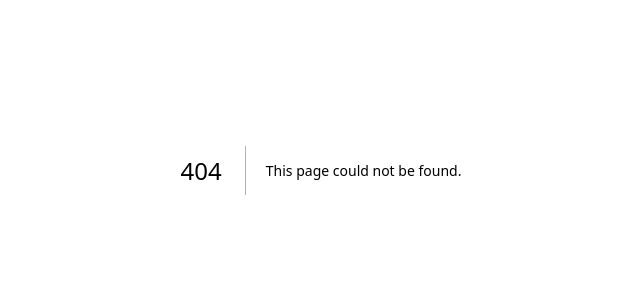
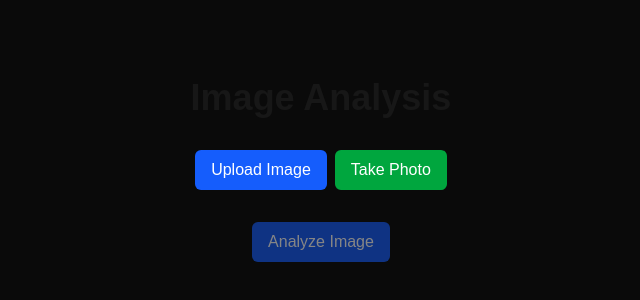
Before and after one commit to zadescoxp/No-Cap-AI, a Next.js app in the folder frontend/: page /mode/image in a window 1280 px wide. Before the commit this address had no page. Shown: the part 230-530 px from the top of the page, without its empty margins (319-959 px from the left). Built offline with nearby package versions, Linux system fonts and the light colour scheme; no server answers.

Commit message:
image page init

```diff
--- /dev/null
+++ b/frontend/src/app/mode/image/page.tsx
@@ -0,0 +1,217 @@
+"use client";
+import { useState, useRef } from "react";
+import { auth } from "@/firebase/config";
+import Image from "next/image";
+
+export default function ImagePage() {
+  const [selectedFile, setSelectedFile] = useState<File | null>(null);
+  const [previewUrl, setPreviewUrl] = useState<string | null>(null);
+  const [isLoading, setIsLoading] = useState(false);
+  const [result, setResult] = useState<{ human: number; machine: number } | null>(null);
+  const [error, setError] = useState<string | null>(null);
+  const [uploadProgress, setUploadProgress] = useState(0);
+  const [isUploading, setIsUploading] = useState(false);
+  const fileInputRef = useRef<HTMLInputElement>(null);
+  const user = auth.currentUser;
+
+  const handleFileChange = (event: React.ChangeEvent<HTMLInputElement>) => {
+    if (event.target.files && event.target.files[0]) {
+      const file = event.target.files[0];
+      setSelectedFile(file);
+      setError(null);
+      setResult(null);
+
+      // Create preview URL
+      const reader = new FileReader();
+      reader.onloadend = () => {
+        setPreviewUrl(reader.result as string);
+      };
+      reader.readAsDataURL(file);
+    }
+  };
+
+  const handleCameraClick = async () => {
+    try {
+      const stream = await navigator.mediaDevices.getUserMedia({ video: true });
+      const video = document.createElement('video');
+      video.srcObject = stream;
+      video.onloadedmetadata = () => {
+        video.play();
+        const canvas = document.createElement('canvas');
+        canvas.width = video.videoWidth;
+        canvas.height = video.videoHeight;
+        const ctx = canvas.getContext('2d');
+        if (ctx) {
+          ctx.drawImage(video, 0, 0);
+          canvas.toBlob((blob) => {
+            if (blob) {
+              const file = new File([blob], 'camera-photo.jpg', { type: 'image/jpeg' });
+              setSelectedFile(file);
+              setPreviewUrl(URL.createObjectURL(blob));
+            }
+          }, 'image/jpeg');
+        }
+        stream.getTracks().forEach(track => track.stop());
+      };
+    } catch (error) {
+      console.error('Error accessing camera:', error);
+      setError('Failed to access camera. Please check permissions.');
+    }
+  };
+
+  const handleSubmit = async (event: React.FormEvent) => {
+    event.preventDefault();
+    if (!selectedFile || !user) return;
+
+    setIsLoading(true);
+    setIsUploading(true);
+    setError(null);
+    setUploadProgress(0);
+
+    try {
+      // Simulate upload progress
+      const progressInterval = setInterval(() => {
+        setUploadProgress(prev => {
+          if (prev >= 90) {
+            clearInterval(progressInterval);
+            return 90;
+          }
+          return prev + 10;
+        });
+      }, 300);
+
+      // Convert image to base64
+      const reader = new FileReader();
+      const base64String = await new Promise<string>((resolve, reject) => {
+        reader.onloadend = () => resolve(reader.result as string);
+        reader.onerror = () => reject(new Error('Failed to read file'));
+        reader.readAsDataURL(selectedFile);
+      });
+
+      const idToken = await user.getIdToken();
+
+      const response = await fetch(
+        `${process.env.NEXT_PUBLIC_BACKEND}/mode/image_mode`,
+        {
+          method: "POST",
+          headers: {
+            "Authorization": `Bearer ${idToken}`,
+            "Content-Type": "application/json",
+          },
+          body: JSON.stringify({
+            image: base64String,
+            filename: selectedFile.name
+          }),
+        }
+      );
+
+      clearInterval(progressInterval);
+      setUploadProgress(100);
+
+      if (!response.ok) {
+        throw new Error("Analysis failed");
+      }
+
+      const data = await response.json();
+      setResult(data);
+
+      // Reset progress after a second
+      setTimeout(() => {
+        setIsUploading(false);
+        setUploadProgress(0);
+      }, 1000);
+
+    } catch (error) {
+      setError(error instanceof Error ? error.message : "An error occurred");
+      setIsUploading(false);
+      setUploadProgress(0);
+    } finally {
+      setIsLoading(false);
+    }
+  };
+
+  return (
+    <div className="flex flex-col items-center justify-center min-h-screen p-4">
+      <h1 className="text-4xl font-bold mb-8">Image Analysis</h1>
+
+      {isUploading && (
+        <div className="fixed top-0 left-0 w-full z-50">
+          <div className="h-2 bg-gray-200">
+            <div
+              className="h-full bg-green-500 transition-all duration-300 ease-out"
+              style={{ width: `${uploadProgress}%` }}
+            ></div>
+          </div>
+          <div className="text-center text-sm text-gray-600 py-1">
+            {uploadProgress < 100 ? 'Uploading and analyzing image...' : 'Analysis complete!'}
+          </div>
+        </div>
+      )}
+
+      <form onSubmit={handleSubmit} className="w-full max-w-md space-y-4">
+        <div className="flex flex-col items-center">
+          <div className="flex gap-2 mb-4">
+            <button
+              type="button"
+              onClick={() => fileInputRef.current?.click()}
+              className="px-4 py-2 bg-blue-600 text-white rounded-md hover:bg-blue-700"
+            >
+              Upload Image
+            </button>
+            <button
+              type="button"
+              onClick={handleCameraClick}
+              className="px-4 py-2 bg-green-600 text-white rounded-md hover:bg-green-700"
+            >
+              Take Photo
+            </button>
+          </div>
+
+          <input
+            ref={fileInputRef}
+            type="file"
+            accept="image/*"
+            onChange={handleFileChange}
+            className="hidden"
+          />
+
+          {previewUrl && (
+            <div className="mt-4 w-full max-w-xs">
+              <Image
+                src={previewUrl}
+                alt="Preview"
+                width={300}
+                height={300}
+                className="rounded-lg shadow-md"
+              />
+            </div>
+          )}
+
+          <button
+            type="submit"
+            disabled={!selectedFile || isLoading}
+            className="mt-4 px-4 py-2 bg-blue-600 text-white rounded-md hover:bg-blue-700 disabled:opacity-50"
+          >
+            {isLoading ? "Analyzing..." : "Analyze Image"}
+          </button>
+        </div>
+      </form>
+
+      {error && (
+        <div className="mt-4 p-4 bg-red-100 text-red-700 rounded-md">
+          {error}
+        </div>
+      )}
+
+      {result && (
+        <div className="mt-8 p-6 bg-white rounded-lg shadow-md w-full max-w-md">
+          <h2 className="text-2xl font-semibold mb-4">Analysis Results</h2>
+          <div className="space-y-2">
+            <p><span className="font-medium">Human Score:</span> {result.human}</p>
+            <p><span className="font-medium">Machine Score:</span> {result.machine}</p>
+          </div>
+        </div>
+      )}
+    </div>
+  );
+}
```
